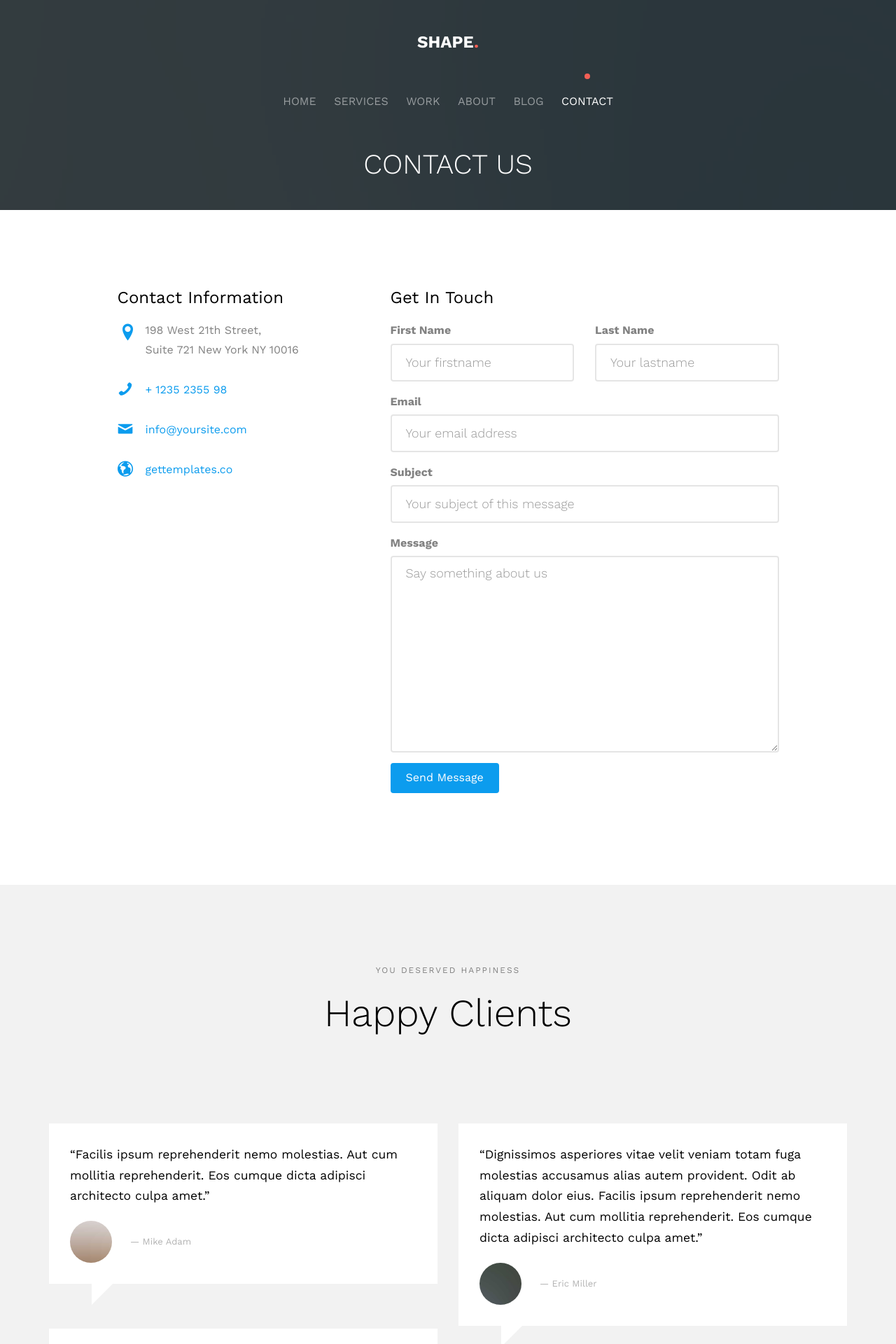
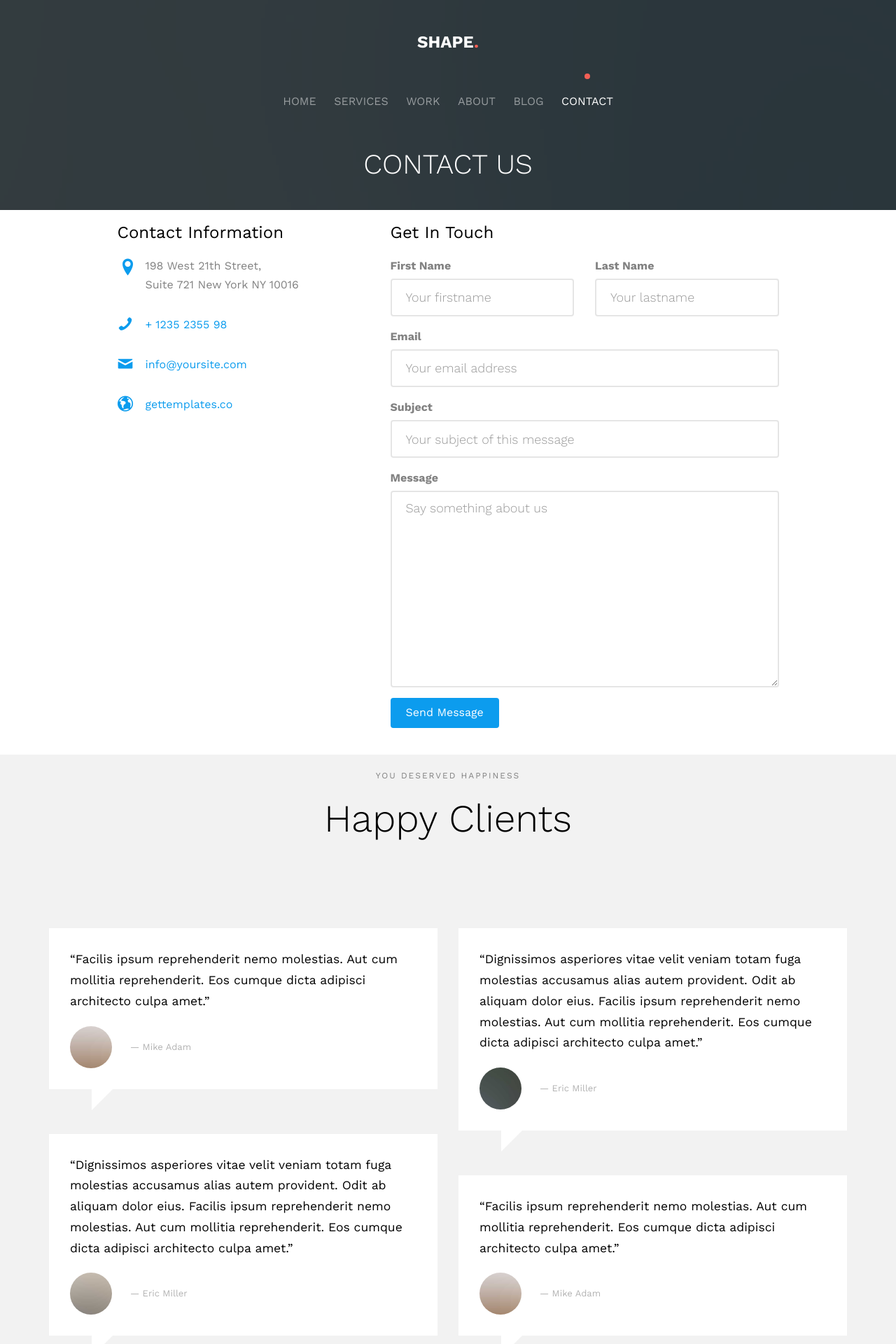
Before and after one commit to EuclideanOS/euclideanos.github.io, a PHP site: page /contact.html in a window 1280 px wide. Shown: the top 1920 px of the page at 70% size. Run offline with PHP 8.4, Linux system fonts and the light colour scheme; some web fonts are replaced.

Commit message:
Revert "Revert "Resize footer""
This reverts commit 089628cf166afc26ea020f66bac915ac03f69319.

```diff
--- a/css/style.css
+++ b/css/style.css
@@ -574,7 +574,7 @@ h1, h2, h3, h4, h5, h6, figure {
 #fh5co-team,
 #fh5co-contact,
 #fh5co-footer {
-  padding: 7em 0;
+  padding: 1.2em 0;
   clear: both;
 }
 @media screen and (max-width: 768px) {
```
